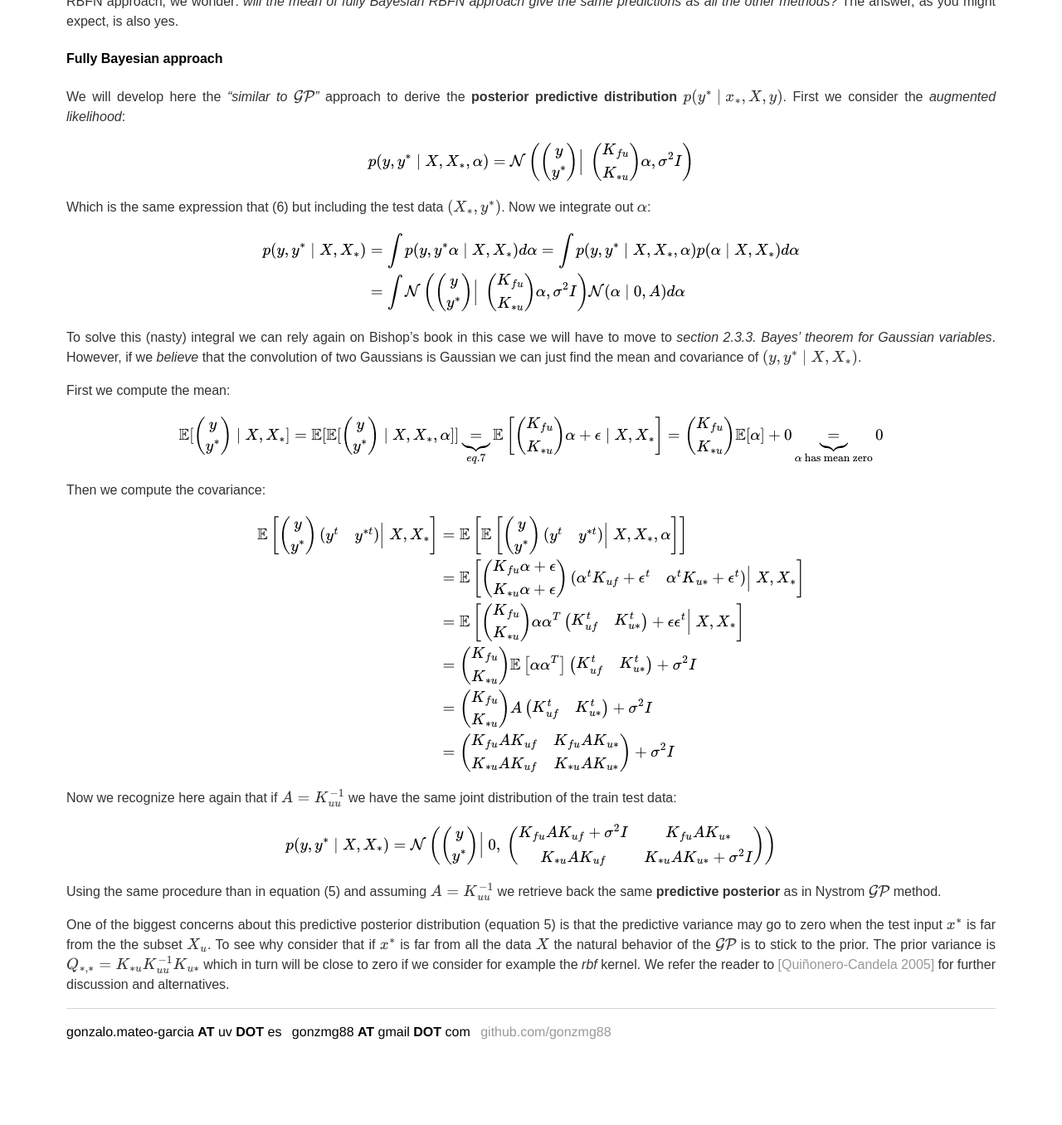
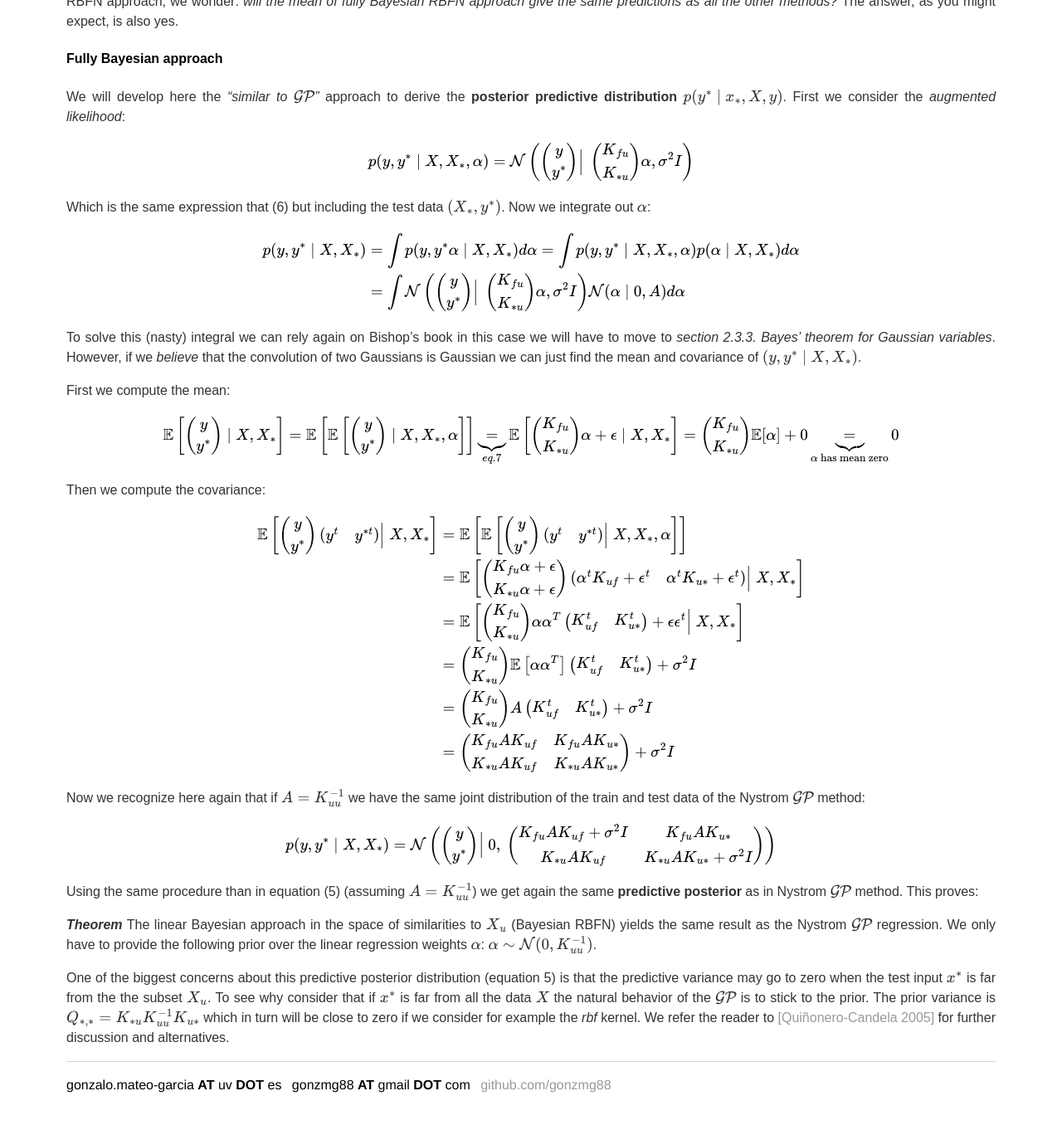
Before and after one commit to Haiiah/gonzmg88.github.io, a Jekyll site: the page built from _posts/2017-10-24-NystromRBFNN.md, in a window 1280 px wide and 1400 px high, scrolled down 4500 px. Shown: the top 1356 px of the window at 83% size. Built offline with Jekyll 4.4.1, drawn with Linux system fonts in a browser that asks for light colours; formulas are drawn with MathJax 3; some of the changed text lies outside the part shown.

Commit message:
Re-writting again

```diff
--- a/_posts/2017-10-24-NystromRBFNN.md
+++ b/_posts/2017-10-24-NystromRBFNN.md
@@ -188,7 +188,7 @@ p(y^* \mid x^* X, y) &= \int p(y^* \mid X^*, \alpha, \cancel{X, y}) P(\alpha \mi
 \end{aligned}
 $$
 
-We will further develop _similar to $\mathcal{GP}$ approach_ in the fully Bayesian approach section. However first we will consider the maximum a posteriori (MAP) approach which, we''ll see, it is equivalent to the empirical risk minimization approach.
+We will further develop the _similar to $\mathcal{GP}$ approach_ in the fully Bayesian approach section. However first we will consider the maximum a posteriori (MAP) approach which, we''ll see, it is equivalent to the empirical risk minimization approach.
 
 #### MAP approach
 The *"less Bayesian approach"* would be to compute the maximum a posteriori estimate of $p(\alpha \mid y,X)$ and then use such value ($\alpha_{MAP}$) to compute predictions: $y^* = K_{*,u}\alpha_{MAP}$. This is the approach which is equivalent to the empirical risk minimization approach exposed above (if we use $A=K_{uu}^{-1}$):
@@ -229,7 +229,7 @@ To solve this (nasty) integral we can rely again on Bishop's book in this case w
 First we compute the mean:
 
 $$
-\mathbb{E}[\begin{pmatrix} y \\ y^* \end{pmatrix} \mid X, X_*] = \mathbb{E}[\mathbb{E}[\begin{pmatrix} y \\ y^* \end{pmatrix} \mid X, X_*,\alpha]] \underbrace{=}_{eq. 7} \mathbb{E}\left[\begin{pmatrix} K_{fu} \\ K_{*u} \end{pmatrix} \alpha + \epsilon \mid X, X_* \right] = \begin{pmatrix} K_{fu} \\ K_{*u} \end{pmatrix} \mathbb{E}[\alpha] + 0 \underbrace{=}_{\alpha \text{ has mean zero}} 0
+\mathbb{E}\left[\begin{pmatrix} y \\ y^* \end{pmatrix} \mid X, X_*\right] = \mathbb{E}\left[\mathbb{E}\left[\begin{pmatrix} y \\ y^* \end{pmatrix} \mid X, X_*,\alpha\right]\right] \underbrace{=}_{eq. 7} \mathbb{E}\left[\begin{pmatrix} K_{fu} \\ K_{*u} \end{pmatrix} \alpha + \epsilon \mid X, X_* \right] = \begin{pmatrix} K_{fu} \\ K_{*u} \end{pmatrix} \mathbb{E}[\alpha] + 0 \underbrace{=}_{\alpha \text{ has mean zero}} 0
 $$
 
 Then we compute the covariance:
@@ -246,12 +246,14 @@ $$
 \end{aligned}
 $$
 
-Now we recognize here again that if $A=K_{uu}^{-1}$ we have the same joint distribution of the train test data:
+Now we recognize here again that if $A=K_{uu}^{-1}$ we have the same joint distribution of the train and test data of the Nystrom $\mathcal{GP}$ method:
 
 $$
 p(y,y^* \mid  X,X_*) = \mathcal{N}\left(\begin{pmatrix}y \\ y^* \end{pmatrix} \Big| \; 0,\:\begin{pmatrix} K_{fu}AK_{uf} + \sigma^2 I & K_{fu}AK_{u*} \\ K_{*u}AK_{uf} & K_{*u}AK_{u*} + \sigma^2 I \end{pmatrix} \right)
 $$
 
-Using the same procedure than in equation (5) and assuming $A=K_{uu}^{-1}$ we retrieve back the same **predictive posterior** as in Nystrom $\mathcal{GP}$ method.
+Using the same procedure than in equation (5) (assuming $A=K_{uu}^{-1}$) we get again the same **predictive posterior** as in Nystrom $\mathcal{GP}$ method. This proves:
+
+_**Theorem**_ The linear Bayesian approach in the space of similarities to $X_u$ (Bayesian RBFN) yields the same result as the Nystrom $\mathcal{GP}$ regression. We only have to provide the following prior over the linear regression weights $\alpha$: $\alpha \sim \mathcal{N}(0,K_{uu}^{-1})$.
 
 One of the biggest concerns about this predictive posterior distribution (equation 5) is that the predictive variance may go to zero when the test input $$x^*$$ is far from the the subset $X_u$. To see why consider that if $$x^*$$ is far from all the data $X$ the natural behavior of the $\mathcal{GP}$ is to stick to the prior. The prior variance is $$Q_{*,*} = K_{*u}K_{uu}^{-1}K_{u*}$$ which in turn will be close to zero if we consider for example the *rbf* kernel. We refer the reader to [[Quiñonero-Candela 2005]](http://www.jmlr.org/papers/v6/quinonero-candela05a.html){:target="_blank"} for further discussion and alternatives.
```
